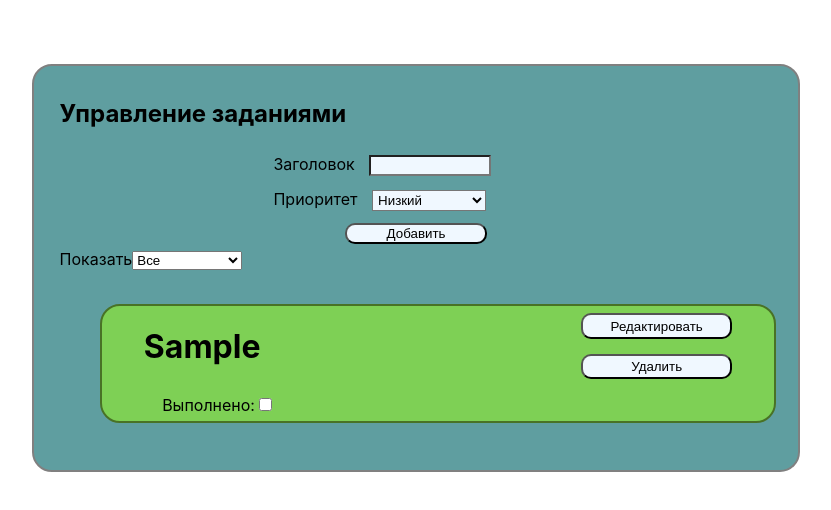
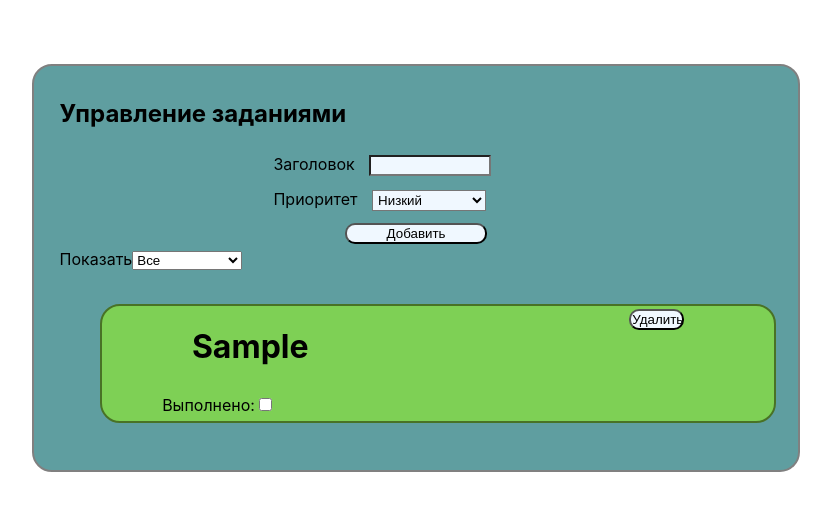
Before and after one commit to DmitriyGj/CRT-React_course, a React (Create React App) app in the folder to_do_application/: page / in a window 1280 px wide. Both pictures are taken after typing "Sample" into the empty fields and a click on the button "Добавить". Shown: the top 510 px of the page, without its empty margins (224-1055 px from the left). Built offline with nearby package versions, Linux system fonts and the light colour scheme; the HTML template or start-up script is replaced by a standard one.

Commit message:
codestyle fix, deleted edit-button from task

```diff
--- a/to_do_application/package.json
+++ b/to_do_application/package.json
@@ -8,7 +8,7 @@
     "@testing-library/user-event": "^13.5.0",
     "react": "^17.0.2",
     "react-dom": "^17.0.2",
-    "react-scripts": "5.0.0",
+    "react-scripts": "^5.0.0",
     "react-uuid": "^1.0.2",
     "web-vitals": "^2.1.2"
   },
--- a/to_do_application/src/Components/Task/Task.jsx
+++ b/to_do_application/src/Components/Task/Task.jsx
@@ -5,24 +5,25 @@ class Task extends Component{
     defineBackgroundColor(){
         switch (this.props.priority){
             case 'High':{
-                return 'HighPriorityTask'
+                return 'HighPriorityTask';
             }
             case 'Medium':{
-                return 'MediumPriorityTask'
+                return 'MediumPriorityTask';
             }
             case 'Low':{
-                return  'LowPriorityTask'
+                return  'LowPriorityTask';
+            }
+            default: {
+                return '';
             }
         }
     }
 
     render(){
-        console.log(this.props.done)
         return <div className={`Task ${this.defineBackgroundColor()}`}>
                     <div className='TaskHeader '>
                         <h1>{this.props.title}</h1>
                         <div className='TaskControls'>
-                            <button>Редактировать</button>
                             <button onClick={()=>this.props.parentRemoveTaskHandler(this.props.id)}>Удалить</button>
                         </div>
                     </div>
--- a/to_do_application/src/Components/TaskHolder/TaskController/TaskController.js
+++ b/to_do_application/src/Components/TaskHolder/TaskController/TaskController.js
@@ -20,15 +20,16 @@ class TaskController extends Component
     }
 
     addTaskHandler(){
-        if(this.state.taskTitle){
-            this.props.parent.addTaskHandler({id:uuid(),
-                  done:false,
-                  priority:this.state.taskPriority,
-                  title :this.state.taskTitle});
+        if(!this.state.taskTitle){
+            alert('Название не может быть пустым')
+            return;
         }
-        else{
-            alert('Название не может быть пустым')
-        }
+
+        this.props.parent.addTaskHandler({id:uuid(),
+            done:false,
+            priority:this.state.taskPriority,
+            title :this.state.taskTitle});
+
         this.setState({taskTitle:'',taskPriority:'Low'})
     }
 
--- a/to_do_application/src/Components/TaskHolder/TaskHolder.jsx
+++ b/to_do_application/src/Components/TaskHolder/TaskHolder.jsx
@@ -32,12 +32,11 @@ class TaskHolder extends  Component{
 
     addTaskHandler(task){
         const unique = this.state.tasks.every(instTask => instTask.title !== task.title)
-        if(unique){
-            this.setState({tasks:[...this.state.tasks,task ]});
+        if(!unique){
+            alert('Такое задание уже существует')
+            return;
         }
-        else{
-            alert('Такое задание уже существует')
-        }
+        this.setState((prevState)=>{return {tasks:[...prevState.tasks,task ]}});
     }
 
     render() {
@@ -49,14 +48,9 @@ class TaskHolder extends  Component{
                                                 parentFilterValue ={this.state.taskFilter} />
                     </div>
                     <ul>
-                        {  [...this.state.tasks].filter(eval(this.state.taskFilter)).
-                        map(task=><li key = {task.id}><Task id={task.id}
-                                                            title = {task.title}
-                                                            done={task.done}
-                                                            priority ={task.priority}
-                                                            parentRemoveTaskHandler={this.removeTaskHandler}
-                                                            changeDoneTaskParentHandler={this.changeDoneTaskHandler}/>
-                        </li>)}
+                        {[...this.state.tasks].filter(eval(this.state.taskFilter)).map(task=><li key = {task.id}>
+                                                                                                <Task {...task}/>
+                                                                                            </li>)}
                     </ul>
                </div>
     }
```
Also changed, not shown: 1 other file (tests, documents, lock files or other folders).
